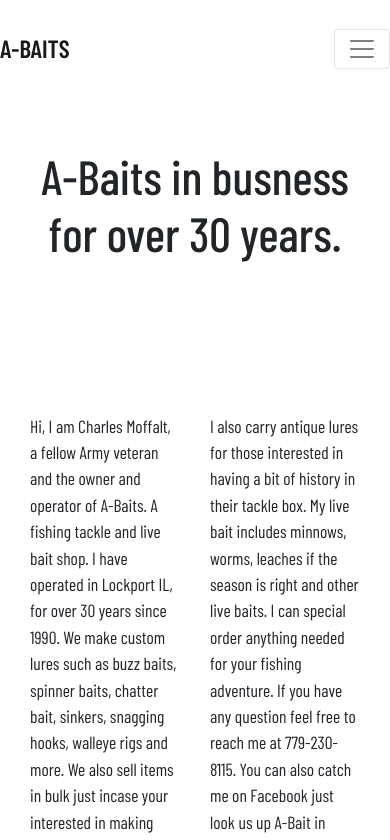
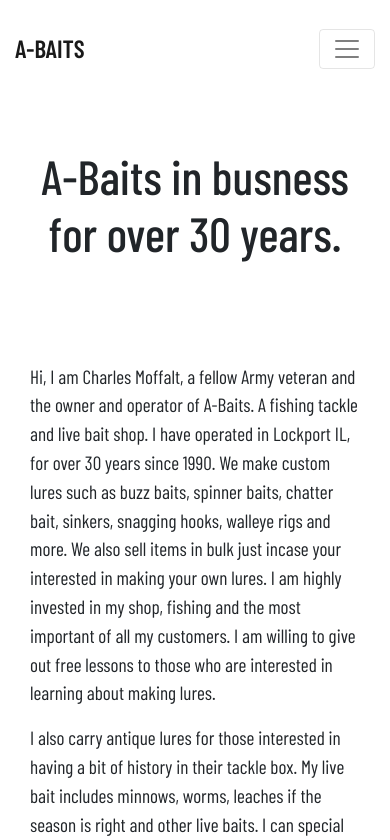
Before and after one commit to EddieOrozco/a-baits, a React (Create React App) app: page /about in a window 390 px wide. Shown: the top 840 px of the page. Built offline with nearby package versions, Linux system fonts and the light colour scheme; a web font is replaced by a local one.

Commit message:
Media Queries

```diff
--- a/src/components/cards/Cards.js
+++ b/src/components/cards/Cards.js
@@ -15,7 +15,7 @@
           "Some quick example text to build on the card title and make up the bulk of the card's content",
       },
       {
-        title: 'Rods & Reels',
+        title: 'Gear',
         imageUrl: 'images/reel_1.jpeg',
         id: 2,
         linkUrl: '/gear',
--- a/src/components/cards/Cards.scss
+++ b/src/components/cards/Cards.scss
@@ -11,3 +11,25 @@
     }
   }
 }
+
+@media (max-width: 575.98px) {
+}
+
+// Small devices (landscape phones, less than 768px)
+@media (max-width: 767.98px) {
+}
+
+// Medium devices (tablets, less than 992px)
+@media (max-width: 991.98px) {
+  .cards-section {
+    padding: 50px 0 0;
+  }
+}
+
+// Large devices (desktops, less than 1200px)
+@media (max-width: 1199.98px) {
+}
+
+// X-Large devices (large desktops, less than 1400px)
+@media (max-width: 1399.98px) {
+}
--- a/src/components/layout/Footer.js
+++ b/src/components/layout/Footer.js
@@ -8,7 +8,7 @@
       <div className='container'>
         <p className=' chat'>Lets Chat </p>
         <div class='row'>
-          <div class='col-sm-4'>
+          <div class='col-sm-4 '>
             <div class='card'>
               <div class='card-body'>
                 <h5 class='card-title'>Shop Hours</h5>
--- a/src/components/layout/Footer.scss
+++ b/src/components/layout/Footer.scss
@@ -4,7 +4,7 @@
   color: #fff;
   text-align: center;
   padding: 100px 0;
-  margin-top: 150px;
+  margin-top: 70px;
   letter-spacing: 1px;
   .container {
     .chat {
@@ -29,7 +29,6 @@
         }
       }
     }
-
     .social {
       .fab {
         padding: 5px;
@@ -42,3 +41,29 @@
     padding-top: 10px;
   }
 }
+
+// X-Large devices (large desktops, less than 1400px)
+@media (max-width: 1399.98px) {
+}
+
+// Medium devices (tablets, less than 992px)
+@media (max-width: 991.98px) {
+}
+
+// Large devices (desktops, less than 1200px)
+@media (max-width: 1199.98px) {
+}
+
+// Small devices (landscape phones, less than 768px)
+@media (max-width: 767.98px) {
+  .row {
+    .col-sm-4 {
+      .card {
+        padding: 0;
+        // .card-body {
+        //   padding: 0;
+        // }
+      }
+    }
+  }
+}
--- a/src/components/layout/Header.scss
+++ b/src/components/layout/Header.scss
@@ -28,3 +28,36 @@
     }
   }
 }
+
+@media (max-width: 575.98px) {
+}
+
+// Small devices (landscape phones, less than 768px)
+@media (max-width: 767.98px) {
+  .main-image {
+    height: 80vh;
+    .bg-shadow {
+      .container {
+        .main-title {
+          padding-top: 88px;
+          font-size: 3rem;
+        }
+        .main-lead {
+          font-size: 0.8rem;
+        }
+      }
+    }
+  }
+}
+
+// Medium devices (tablets, less than 992px)
+@media (max-width: 991.98px) {
+}
+
+// Large devices (desktops, less than 1200px)
+@media (max-width: 1199.98px) {
+}
+
+// X-Large devices (large desktops, less than 1400px)
+@media (max-width: 1399.98px) {
+}
--- a/src/components/layout/Nav.js
+++ b/src/components/layout/Nav.js
@@ -6,7 +6,7 @@
   return (
     <nav class='navbar navbar-expand-lg navbar-light sticky-top'>
       <div className='container'>
-        <a class='navbar-brand' href='#'>
+        <a class='navbar-brand' href='/'>
           A-Baits
         </a>
         <button
@@ -37,24 +37,9 @@
             </li>
             <li class='nav-item '>
               <Link to='/bait' class='nav-link letter-style'>
-                Baits
+                Bait
               </Link>
             </li>
-            {/* <li class='nav-item '>
-              <Link to='/lines' class='nav-link letter-style'>
-                Lines
-              </Link>
-            </li>
-            <li class='nav-item '>
-              <Link to='/rodsReels' class='nav-link letter-style'>
-                Rods Reels
-              </Link>
-            </li>
-            <li class='nav-item '>
-              <Link to='/terminalTackle' class='nav-link letter-style'>
-                Terminal Tackle
-              </Link>
-            </li> */}
             <li class='nav-item '>
               <Link to='/gear' class='nav-link letter-style'>
                 Gear
--- a/src/components/layout/Nav.scss
+++ b/src/components/layout/Nav.scss
@@ -21,3 +21,41 @@
     }
   }
 }
+
+@media (max-width: 575.98px) {
+}
+
+// Small devices (landscape phones, less than 768px)
+@media (max-width: 767.98px) {
+  .navbar {
+    .navbar-brand {
+      padding-left: 15px;
+    }
+    .navbar-toggler {
+      margin-right: 15px;
+    }
+    .container {
+      .navbar-style {
+        .navbar-nav {
+          .nav-item {
+            .letter-style {
+              margin-left: 15px;
+            }
+          }
+        }
+      }
+    }
+  }
+}
+
+// Medium devices (tablets, less than 992px)
+@media (max-width: 991.98px) {
+}
+
+// Large devices (desktops, less than 1200px)
+@media (max-width: 1199.98px) {
+}
+
+// X-Large devices (large desktops, less than 1400px)
+@media (max-width: 1399.98px) {
+}
--- a/src/components/pages/About.js
+++ b/src/components/pages/About.js
@@ -11,7 +11,7 @@
       <div className='container'>
         <h1 className='linksTitle'>A-Baits in busness for over 30 years.</h1>
         <div class='row about-description'>
-          <div class='col'>
+          <div class='col-sm-6'>
             <p>
               Hi, I am Charles Moffalt, a fellow Army veteran and the owner and
               operator of A-Baits. A fishing tackle and live bait shop. I have
@@ -24,7 +24,7 @@
               are interested in learning about making lures.
             </p>
           </div>
-          <div class='col'>
+          <div class='col-sm-6'>
             <p>
               I also carry antique lures for those interested in having a bit of
               history in their tackle box. My live bait includes minnows, worms,
--- a/src/components/pages/About.scss
+++ b/src/components/pages/About.scss
@@ -1,10 +1,39 @@
 .linksTitle {
-  padding: 50px 0;
+  padding: 50px 0 0;
   margin: 0;
 }
 
-.col {
+.col-sm-6 {
   p {
-    font-size: 1.1rem;
+    font-size: 1.2rem;
   }
 }
+
+// X-Large devices (large desktops, less than 1400px)
+@media (max-width: 1399.98px) {
+}
+
+// Medium devices (tablets, less than 992px)
+@media (max-width: 991.98px) {
+}
+
+// Large devices (desktops, less than 1200px)
+@media (max-width: 1199.98px) {
+  .col-sm-6 {
+    p {
+      font-size: 1.6rem;
+    }
+  }
+}
+
+// Small devices (landscape phones, less than 768px)
+@media (max-width: 767.98px) {
+  .linksTitle {
+    font-size: 3rem;
+  }
+  .col-sm-6 {
+    p {
+      font-size: 1.2rem;
+    }
+  }
+}
--- a/src/components/pages/Items.scss
+++ b/src/components/pages/Items.scss
@@ -12,3 +12,27 @@
     }
   }
 }
+
+// X-Large devices (large desktops, less than 1400px)
+@media (max-width: 1399.98px) {
+}
+
+// Medium devices (tablets, less than 992px)
+@media (max-width: 991.98px) {
+}
+
+// Large devices (desktops, less than 1200px)
+@media (max-width: 1199.98px) {
+}
+
+// Small devices (landscape phones, less than 768px)
+@media (max-width: 767.98px) {
+  .item-section {
+    padding: 0;
+    .container {
+      .item-title {
+        font-size: 2.1rem;
+      }
+    }
+  }
+}
```
Also changed, not shown: src/components/cards/Card.scss (+19 -0 lines).
